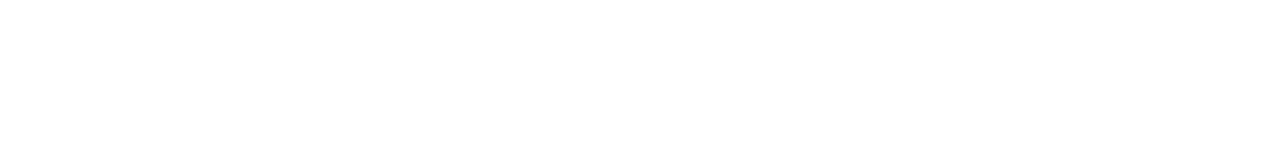
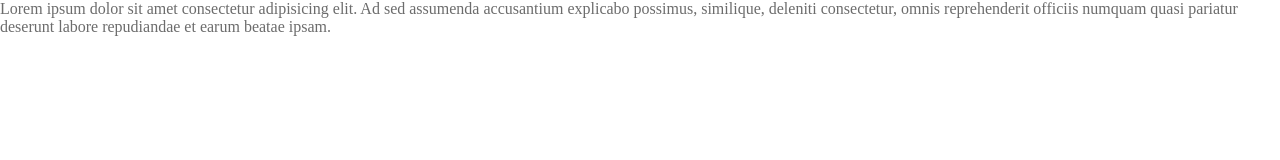
Before and after one commit to LinickerOstroski/travelgram, a plain HTML site: page index.html in a window 1280 px wide. Drawn offline with Linux system fonts and the light colour scheme.

Commit message:
style guide inicial

```diff
--- a/index.html
+++ b/index.html
@@ -7,6 +7,8 @@
   <link rel="stylesheet" href="styles/index.css">
 </head>
 <body>
-
+  <p>
+    Lorem ipsum dolor sit amet consectetur adipisicing elit. Ad sed assumenda accusantium explicabo possimus, similique, deleniti consectetur, omnis reprehenderit officiis numquam quasi pariatur deserunt labore repudiandae et earum beatae ipsam.
+  </p>
 </body>
 </html>
--- a/styles/global.css
+++ b/styles/global.css
@@ -3,3 +3,18 @@
   padding: 0;
   box-sizing: border-box;
 }
+
+:root{
+  --brand-color: #EF5F4C;
+  --background-color: #FFFFFF;
+  --surface-color: #F5F5F5;
+  --skeleton-color: #D9D9D9;
+  --shape-transparency: #ffffff91;
+  --text-color-primary: #313131;
+  --text-color-secondary: #6C6C6C;
+}
+
+body{
+  color: var(--text-color-secondary);
+  background-color: var(--background-color);
+}
```
Also changed, not shown: assets/AirplaneTilt.svg (added), assets/Image 01.png (added), assets/Image 02.png (added), assets/Image 03.png (added), assets/Image 04.png (added), assets/Image 05.png (added), assets/Image 06.png (added), assets/Image 07.png (added), assets/Image 08.png (added), assets/Image 09.png (added), assets/Image 10.png (added), assets/Image 11.png (added), assets/Image.svg (added), assets/Logo.svg (added), 2 more files, 1 other file.
